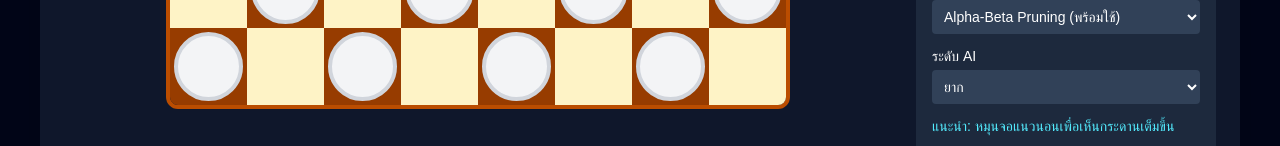
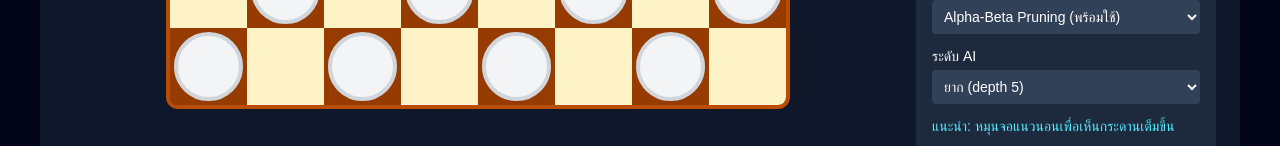
Before and after one commit to panawat17067/Thaichecker, a Next.js app: page / in a window 1280 px wide. Shown: the part 678-824 px from the top of the page. Built offline with nearby package versions, Linux system fonts and the light colour scheme.

Commit message:
Add customizable AI depth control

```diff
--- a/app/page.tsx
+++ b/app/page.tsx
@@ -39,6 +39,7 @@ export default function Home() {
   const [botEnabled, setBotEnabled] = useState(true)
   const [humanSide, setHumanSide] = useState<Player>('black')
   const [botLevel, setBotLevel] = useState<BotLevel>('hard')
+  const [customBotDepth, setCustomBotDepth] = useState(5)
   const [botEngine, setBotEngine] = useState<BotEngine>('alpha-beta')
   const [weights, setWeights] = useState<Weights>(defaultWeights)
 
@@ -115,7 +116,7 @@ export default function Home() {
 
     if (botEngine === 'deep-q') return
     const timer = setTimeout(() => {
-      const next = chooseAlphaBetaMove(board, turn, botLevel, weights)
+      const next = chooseAlphaBetaMove(board, turn, botLevel, weights, customBotDepth)
       if (!next) {
         setMsg(turn === 'black' ? 'ขาวชนะ (ดำเดินไม่ได้)' : 'ดำชนะ (ขาวเดินไม่ได้)')
         return
@@ -134,7 +135,7 @@ export default function Home() {
     }, 250)
 
     return () => clearTimeout(timer)
-  }, [board, botEnabled, botEngine, botLevel, forced, humanSide, turn, weights])
+  }, [board, botEnabled, botEngine, botLevel, customBotDepth, forced, humanSide, turn, weights])
 
   const reset = () => {
     setBoard(initBoard())
@@ -274,11 +275,33 @@ export default function Home() {
                   value={botLevel}
                   onChange={(e) => setBotLevel(e.target.value as BotLevel)}
                 >
-                  <option value="easy">ง่าย</option>
-                  <option value="normal">ปกติ</option>
-                  <option value="hard">ยาก</option>
+                  <option value="easy">ง่าย (depth 1)</option>
+                  <option value="normal">ปกติ (depth 3)</option>
+                  <option value="hard">ยาก (depth 5)</option>
+                  <option value="custom">ปรับเอง</option>
                 </select>
               </label>
+
+              {botLevel === 'custom' && (
+                <label className="block">
+                  Depth ปรับเอง (1-1000)
+                  <input
+                    className="mt-1 w-full rounded bg-slate-700 p-2"
+                    type="number"
+                    min={1}
+                    max={1000}
+                    value={customBotDepth}
+                    onChange={(e) => {
+                      const nextDepth = Number(e.target.value)
+                      if (!Number.isFinite(nextDepth)) return
+                      setCustomBotDepth(Math.max(1, Math.min(1000, Math.floor(nextDepth))))
+                    }}
+                  />
+                  <p className="mt-1 text-xs text-amber-200">
+                    ค่า depth สูงมากอาจทำให้เครื่องช้า/ค้าง โดยเฉพาะบนมือถือ แนะนำ 6-8 ก่อน
+                  </p>
+                </label>
+              )}
             </>
           )}
 
```
